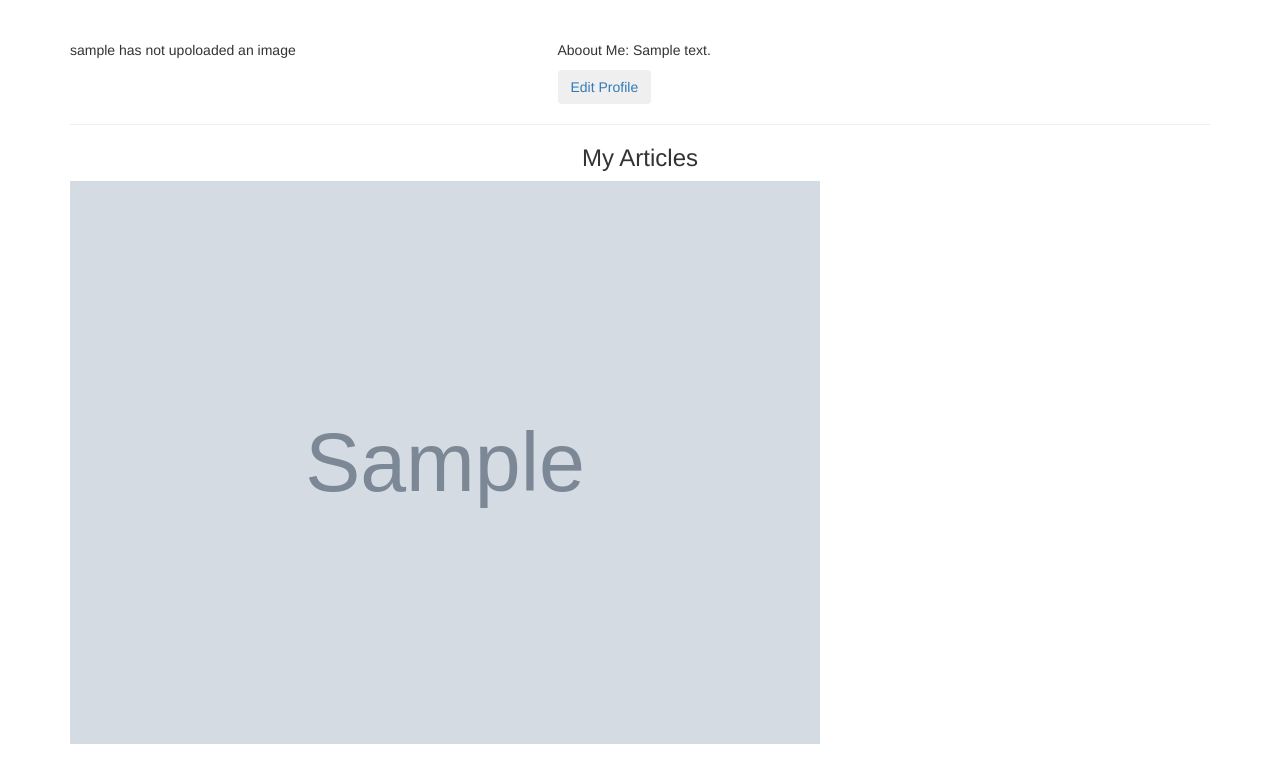
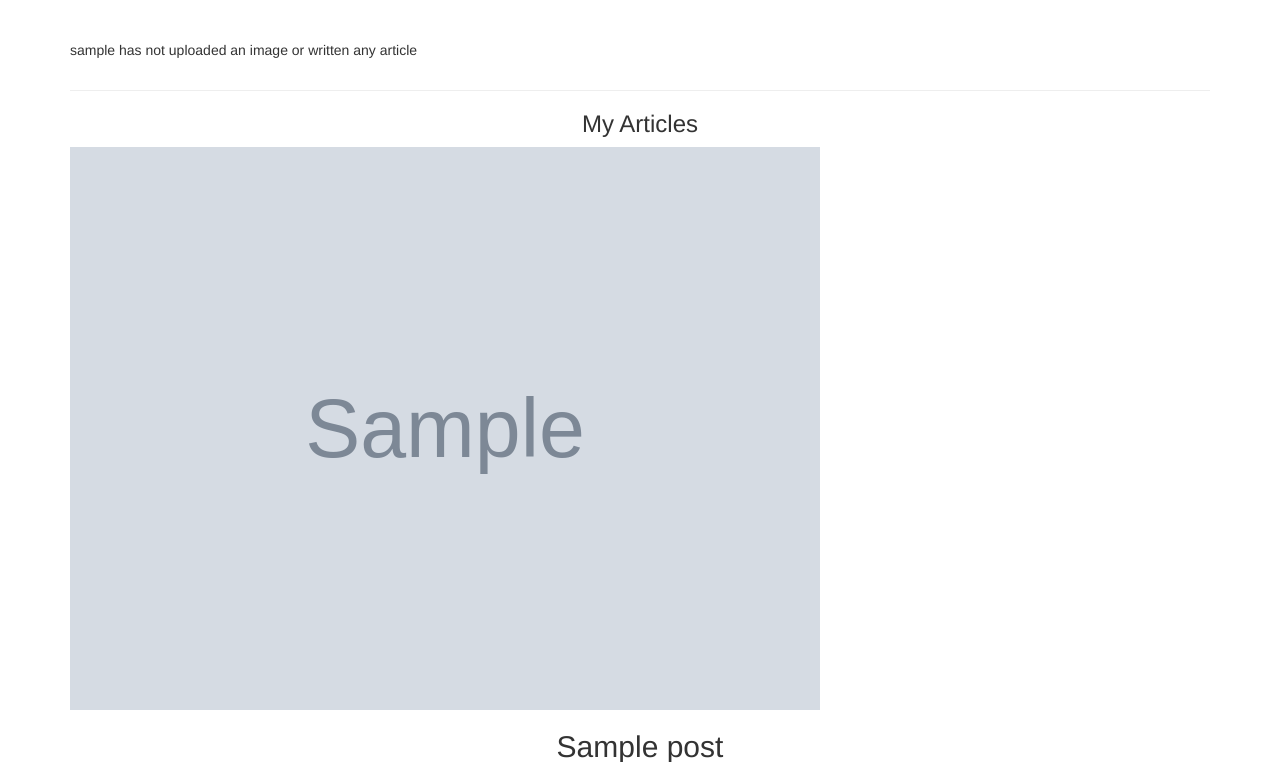
Before and after one commit to Fahari/Blog, a Flask app: page /profile/1 in a window 1280 px wide. Shown: the part 52-814 px from the top of the page. Run offline with Flask 2, Linux system fonts and the light colour scheme; a user stored in the database is signed in; tables that the repository leaves empty hold one stand-in row (values such as "Sample post"); grey boxes marked "Sample" are stand-in pictures; some libraries are stand-ins or nearby versions.

Commit message:
profile finished

```diff
--- a/app/main/views.py
+++ b/app/main/views.py
@@ -1,4 +1,4 @@
-from flask import render_template,redirect,url_for
+from flask import render_template,redirect,url_for,abort
 from . import main
 from .forms import PostForm,SubscribeForm,AddComment
 from flask_login import login_required,current_user
@@ -67,6 +67,9 @@ def profile(id):
     user = User.query.filter_by(id = id).first()
     posts = Post.query.filter_by(user_id = user.id).order_by(Post.time.desc())
     title = user.username
+
+    if user is None:
+        abort(404)
     return render_template("profile/profile.html", user = user,posts = posts, title = title)
 
 # @main.route("/comments/<int:id>",methods = ["GET","POST"])
--- a/app/templates/index.html
+++ b/app/templates/index.html
@@ -2,12 +2,17 @@
 {% import "bootstrap/wtf.html" as wtf%}
 
 {% block content%}
+<div class="jumbotron">
   <div>
     <p> {{display.quote}} </p>
   </div>
   <div>
     <p> {{display.author}} </p>
   </div>
+
+</div>
+
+
 <div class="home">
   <h1 class="title text-center display-4">Articles</h1>
   <div class="row">
--- a/app/templates/profile/profile.html
+++ b/app/templates/profile/profile.html
@@ -1,4 +1,9 @@
 {% extends "base.html" %}
+
+{% block styles%}
+    {{super()}}
+    <link rel="stylesheet" href="../static/css/styles.css">
+{% endblock %}
 
 {% block content %}
 <div class="container">
@@ -10,12 +15,8 @@
                 <img src="{{url_for('static', filename = user.image)}}" class="img-thumbnail profile-pic">
             </div>
             {% else %}
-            <p>{{user.username}} has not upoloaded an image</p>
+            <p>{{user.username}} has not uploaded an image or written any article</p>
             {% endif %}
-        </div>
-        <div class="col-sm-12 col-md-5 col-lg-5">
-            <p>Aboout Me: {{current_user.bio}}</p>
-            <a href="{{url_for('main.update_profile',user_id = current_user.id)}}"><button class="btn bio-btn">Edit Profile</button></a>
         </div>
     </div>
     <hr>
--- a/manage.py
+++ b/manage.py
@@ -4,7 +4,7 @@ from app.models import User
 from  flask_migrate import Migrate, MigrateCommand
 
 # Creating app instance
-app = create_app('production')
+app = create_app('development')
 
 manager = Manager(app)
 migrate = Migrate(app,db)
```
Lines whose indentation alone changed are shown as unchanged.
